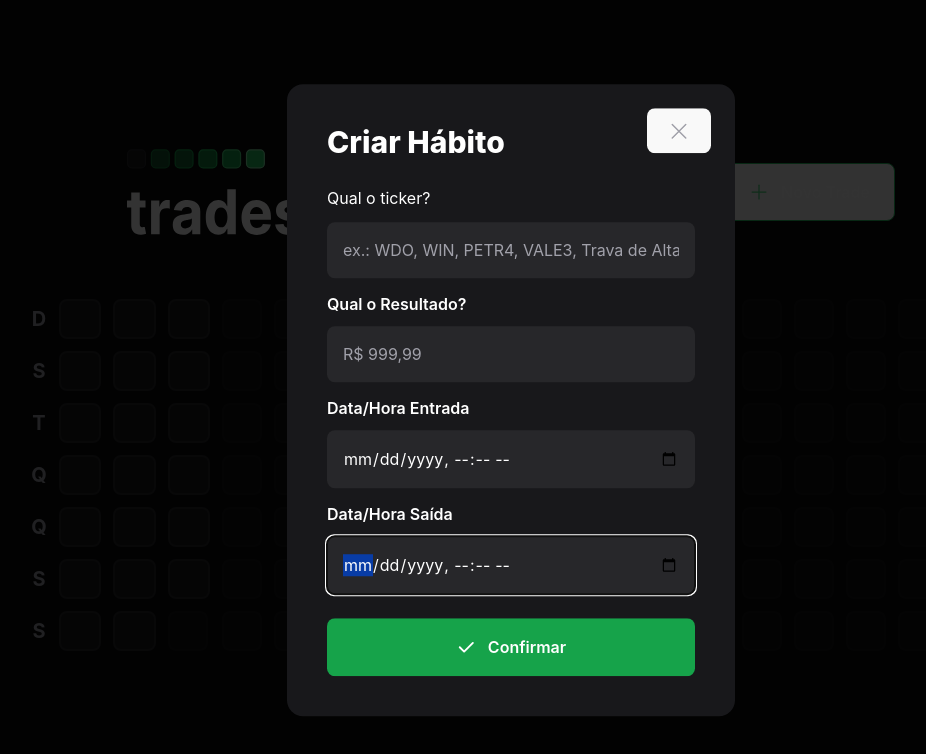
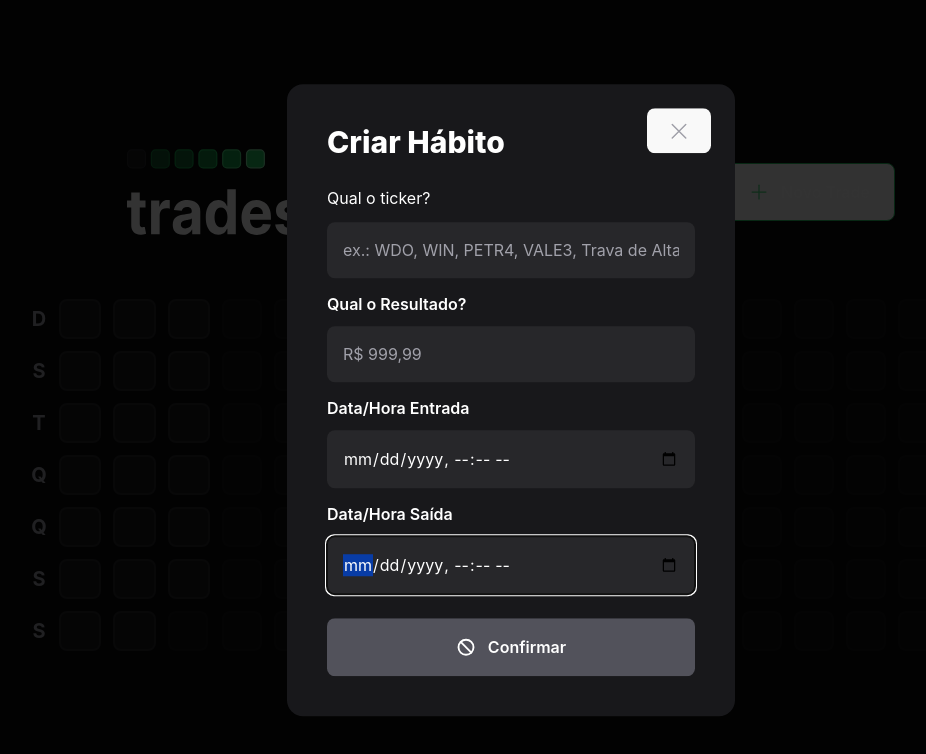
Before and after one commit to hmajr/Trade_Tracker, a React (Vite) app in the folder web/: page / in a window 1280 px wide. Both pictures are taken after a click on the button "Novo Trade". Shown: the top 754 px of the page, without its empty margins (129-1055 px from the left). Built offline with nearby package versions, Linux system fonts and the light colour scheme; no server answers.

Commit message:
Integrate to server side

```diff
--- a/web/src/components/NewTradeForm.tsx
+++ b/web/src/components/NewTradeForm.tsx
@@ -1,20 +1,33 @@
-import { Check } from "phosphor-react";
+import dayjs from "dayjs";
+import { Check, Prohibit} from "phosphor-react";
 import { FormEvent, useState } from "react";
+import { api } from "../lib/axios";
+import clsx from "clsx";
 
 export function NewTradeForm(){
   const [ticker, setTicker] = useState('')
   const [result, setResult] = useState(0.0)
-  const [entryDate, setEntryDate] = useState(new Date())
-  const [exitDate, setExitDate] = useState(new Date())
+  const [entry_date, setEntryDate] = useState(new Date())
+  const [exit_date, setExitDate] = useState(new Date())
 
-  function createNewTrade(event : FormEvent){
+  async function createNewTrade(event : FormEvent){
     event.preventDefault()
 
-    console.log(ticker)
-    console.log(result)
-    console.log(entryDate)
-    console.log(exitDate)
+    if( !ticker || !dayjs(exit_date).isValid() || !dayjs(entry_date).isValid() ){
+      return (console.log("TRADE INVALIDO!!!"))
+    }
+
+    await api.post('trades', {
+      ticker,
+      result,
+      entry_date,
+      exit_date
+    })
+
+    alert('Trade criado !!!')
   }
+
+  //set isValid true if input is inserted
 
   return (
     <form onSubmit={createNewTrade} className="w-full flex flex-col mt-6">
@@ -71,8 +84,21 @@ export function NewTradeForm(){
         autoFocus
         onChange={event => setExitDate(new Date(event.target.value))}
       />
-      <button type="submit" className="mt-6 rounded-lg p-4 gap-3 flex items-center justify-center font-semibold bg-green-600 hover:bg-green-400">
-        <Check size={20} weight="bold" />
+
+      <button type="submit" className={ clsx('mt-6 rounded-lg p-4 gap-3 flex items-center justify-center font-semibold',
+          {
+            'bg-green-600 hover:bg-green-400' : (ticker && (result || result == 0) && entry_date && exit_date),
+            'bg-zinc-600 hover:bg-zinc-500 pointer-events-none' : !((ticker && (result || result == 0) && entry_date && exit_date))
+          }
+        )}
+      >
+        {
+          (ticker && (result || result == 0) && entry_date && exit_date) ?
+            <Check size={20} weight="bold" />
+            :
+            <Prohibit size={20} weight="bold" />
+        }
+
         Confirmar
       </button>
     </form>
```
Also changed, not shown: 1 other file (tests, documents, lock files or other folders).
